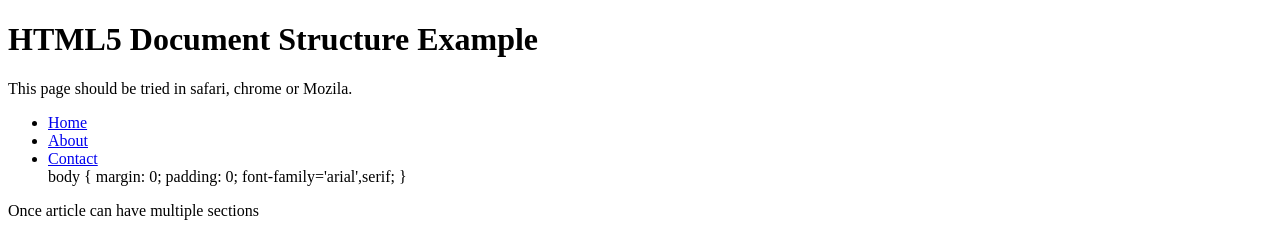
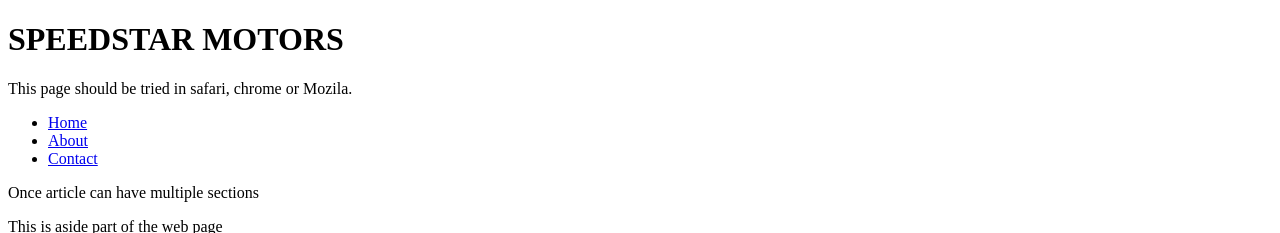
Before and after one commit to GapeRamaselwana/HTML5, a plain HTML site: page index.html in a window 1280 px wide. Shown: the top 233 px of the page. Drawn offline with Linux system fonts and the light colour scheme.

Commit message:
Update index.html

```diff
--- a/index.html
+++ b/index.html
@@ -22,7 +22,7 @@
 
       <header role="banner">
 
-         <h1>HTML5 Document Structure Example</h1>
+       <h1><b>SPEEDSTAR MOTORS</b></h1>
 
          <p>This page should be tried in safari, chrome or Mozila.</p>
 
@@ -41,11 +41,7 @@
             <li><a href="#">About</a></li>
 
             <li><a href="#">Contact</a></li>
-body {
-          margin: 0;
-          padding: 0;
-          font-family='arial',serif;
-     }
+
          </ul>
 
 
```
